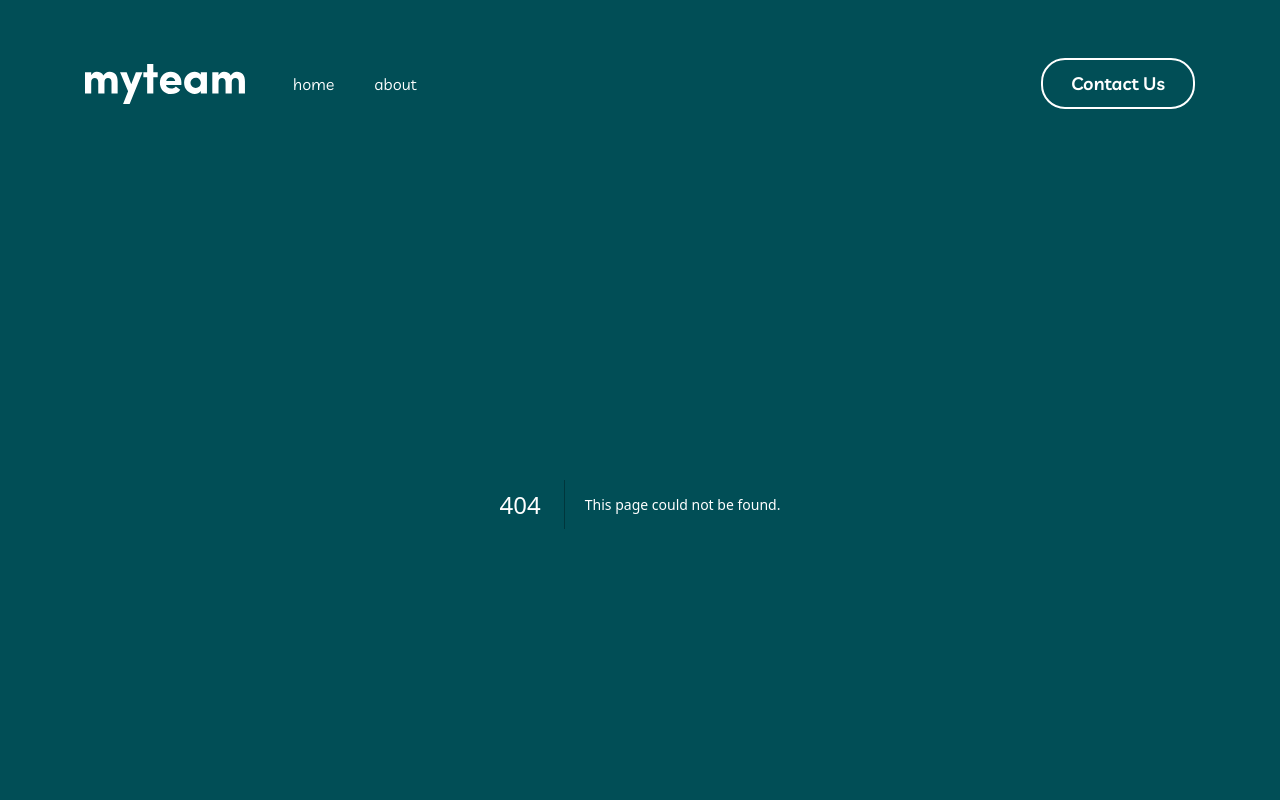
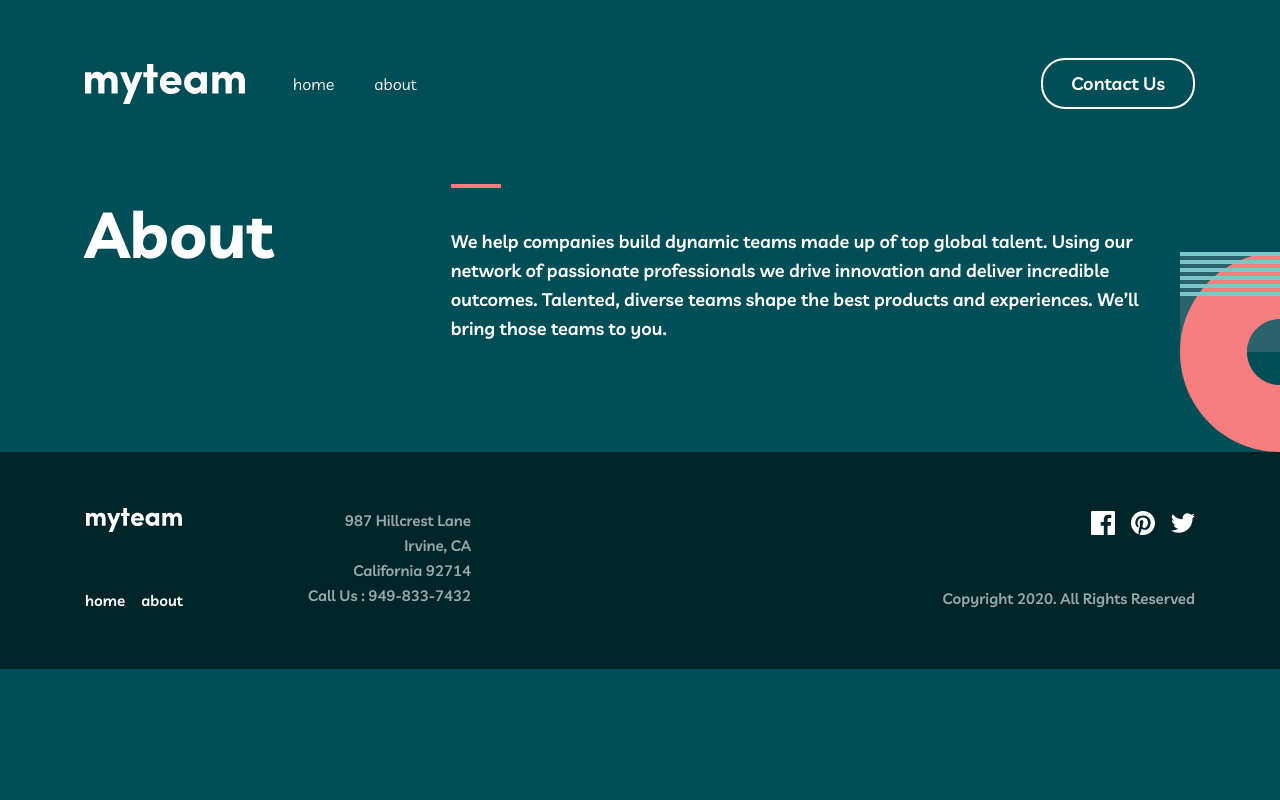
Before and after one commit to David-Henery4/myteam, a Next.js app: page /about in a window 1280 px wide. Before the commit this address had no page. Shown: the top 800 px of the page. Built offline with nearby package versions, Linux system fonts and the light colour scheme.

Commit message:
about-heading-ui-setup

```diff
--- /dev/null
+++ b/src/app/about/page.jsx
@@ -0,0 +1,33 @@
+import { BodyText } from "@/components/shared";
+import { AboutAndMobilePattern } from "../../../public/assets";
+
+const About = () => {
+  return (
+    <main className="grid grid-cols-mainGridMob xtraSmTab:grid-cols-mainGridTab lgTab:grid-cols-mainGridLgTab">
+      <header className="relative overflow-hidden w-full pt-20 pb-[108px] col-start-1 col-end-13 grid grid-cols-mainGridMob xtraSmTab:grid-cols-mainGridTab lgTab:grid-cols-mainGridLgTab">
+        <AboutAndMobilePattern className="absolute -bottom-[100px] -right-[100px] tab:-bottom-0" />
+        <div className="w-full col-start-2 col-end-12 max-w-[1110px] mx-auto flex flex-col justify-center items-center gap-4 text-center lgTab:gap-8 medDesk:text-left medDesk:flex-row medDesk:justify-start medDesk:items-start medDesk:gap-[177px]">
+          <h1 className="font-bold text-[40px] leading-[40px] xtraSmTab:text-[64px] xtraSmTab:leading-[64px] medDesk:leading-[100px]">
+            About
+          </h1>
+          <div>
+            <div className="w-[50px] h-1 hidden bg-primaryRed medDesk:block"></div>
+            <div className="max-w-[457px] mx-auto medDesk:max-w-[762px] medDesk:pr-8 medDesk:mt-10">
+              <BodyText>
+                <span className="lgTab:text-lg">
+                  We help companies build dynamic teams made up of top global
+                  talent. Using our network of passionate professionals we drive
+                  innovation and deliver incredible outcomes. Talented, diverse
+                  teams shape the best products and experiences. We’ll bring
+                  those teams to you.
+                </span>
+              </BodyText>
+            </div>
+          </div>
+        </div>
+      </header>
+    </main>
+  );
+};
+
+export default About;
--- a/src/components/home-page/Header.jsx
+++ b/src/components/home-page/Header.jsx
@@ -7,12 +7,13 @@ const Header = () => {
       <HomePatternOne className="absolute top-[119px] -left-[100px] hidden lgDesk:block" />
       <div className="w-full col-start-2 col-end-12 max-w-[1110px] mx-auto">
         <header className="w-full text-center relative">
-          <div className="mt-20 flex flex-col justify-center items-center gap-5 tab:mt-28 tab:gap-6 lgTab:gap-8 medDesk:flex-row medDesk:items-end medDesk:text-left medDesk:justify-between medDesk:mt-[130px] medDesk:mb-11">
+          <div className="mt-20 flex flex-col justify-center items-center gap-5 tab:mt-28 tab:gap-6 lgTab:gap-8 medDesk:flex-row medDesk:items-stretch medDesk:text-left medDesk:justify-between medDesk:mt-[130px] medDesk:mb-11">
             <MainTitleHeading>
               <span className="block">Find the</span> Best{" "}
               <span className="text-primaryRed">Talent</span>
             </MainTitleHeading>
-            <div className="max-w-[457px] mx-auto medDesk:m-0 medDesk:max-w-[445px]">
+            <div className="max-w-[457px] mx-auto medDesk:m-0 medDesk:max-w-[445px] medDesk:flex medDesk:flex-col medDesk:justify-between medDesk:items-start">
+              <div className="w-[50px] h-1 hidden bg-secondaryLightBlue medDesk:block"></div>
               <BodyText>
                 <span className="lgTab:text-lg">
                   Finding the right people and building high performing teams
--- a/src/components/home-page/Services.jsx
+++ b/src/components/home-page/Services.jsx
@@ -14,7 +14,7 @@ const Services = () => {
           </SecondaryHeading>
         </div>
 
-        <HomePatternThree className="absolute top-0 -right-[140px] mob:-right-[100px]" />
+        <HomePatternThree className="absolute top-0 -right-[140px] mob:-right-[100px] medDesk:top-auto medDesk:bottom-0" />
 
         <ServicesContainer />
       </div>
--- a/src/components/shared/Cta.jsx
+++ b/src/components/shared/Cta.jsx
@@ -4,7 +4,7 @@ import { HomePatternSix} from "../../../public/assets"
 const Cta = () => {
   return (
     <section className="relative overflow-hidden col-start-1 col-end-13 grid grid-cols-mainGridMob xtraSmTab:grid-cols-mainGridTab lgTab:grid-cols-mainGridLgTab bg-primaryRed text-secondaryDarkVeryGreen">
-      <div className="w-full text-center py-[90px] col-start-2 col-end-12 max-w-xl mx-auto gap-6 flex flex-col justify-between items-center tab:flex-row tab:gap-[84px] lgTab:max-w-[917px] lgTab:text-left lap:max-w-[1110px]">
+      <div className="w-full text-center py-[90px] col-start-2 col-end-12 max-w-xl mx-auto gap-6 flex flex-col justify-between items-center tab:flex-row tab:gap-[84px] lgTab:max-w-[917px] lgTab:text-left">
         <div className="flex-1">
           <SecondaryHeading>Ready to get started?</SecondaryHeading>
         </div>
--- a/src/components/shared/index.js
+++ b/src/components/shared/index.js
@@ -6,6 +6,7 @@ import HeadingThree from "./HeadingThree";
 import Cta from "./Cta";
 import Footer from "./Footer";
 import ContactUsBtn from "./ContactUsBtn";
+
 
 
 export {
```
Also changed, not shown: src/data/directorsData.js (added, +11 -0 lines).
